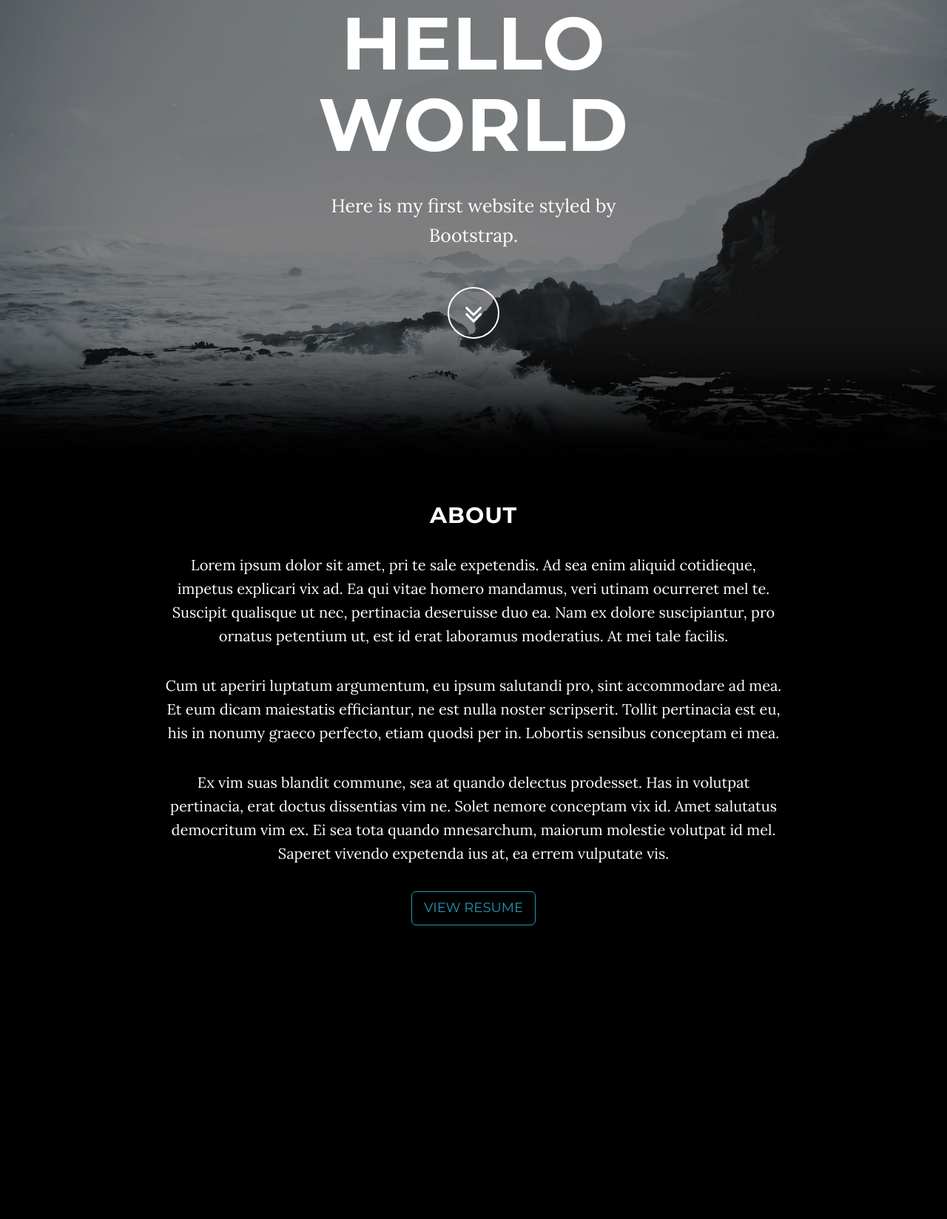
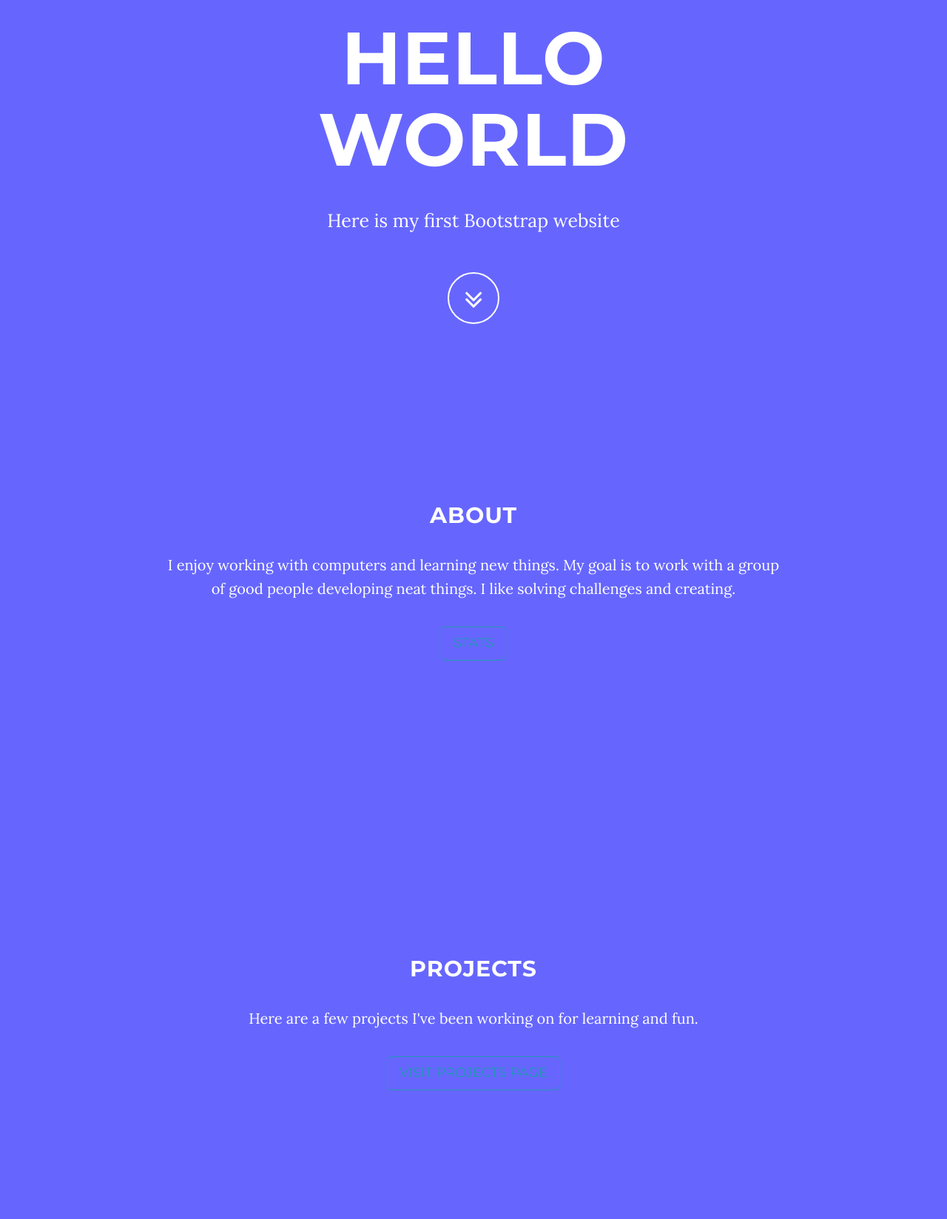
Before and after one commit to GxOff/rosebud, a plain HTML site: page index.html in a window 1280 px wide. Shown: the part 170-1818 px from the top of the page at 74% size. Drawn offline with Linux system fonts and the light colour scheme.

Commit message:
customized css from grayscale start boostrap -- colors too saturated?

```diff
--- a/css/home.css
+++ b/css/home.css
@@ -9,7 +9,7 @@ body {
     height: 100%;
     font-family: Lora,"Helvetica Neue",Helvetica,Arial,sans-serif;
     color: #fff;
-    background-color: #000;
+    background-color: #6666ff;
 }
 
 html {
@@ -54,7 +54,7 @@ a {
 a:hover,
 a:focus {
     text-decoration: none;
-    color: #11505d;
+    color: #f55748;
 }
 
 .light {
@@ -115,7 +115,7 @@ a:focus {
         padding: 20px 0;
         border-bottom: 0;
         letter-spacing: 1px;
-        background: 0 0;
+		background: 0 0;
         -webkit-transition: background .5s ease-in-out,padding .5s ease-in-out;
         -moz-transition: background .5s ease-in-out,padding .5s ease-in-out;
         transition: background .5s ease-in-out,padding .5s ease-in-out;
@@ -123,7 +123,7 @@ a:focus {
 
     .top-nav-collapse {
         padding: 0;
-        background-color: #000;
+        background-color: #f55748;
     }
 
     .navbar-custom.top-nav-collapse {
@@ -138,8 +138,7 @@ a:focus {
     padding: 100px 0;
     text-align: center;
     color: #fff;
-    background: url(../img/intro-bg.jpg) no-repeat bottom center scroll;
-    background-color: #000;
+    background-color: #6666ff;
     -webkit-background-size: cover;
     -moz-background-size: cover;
     background-size: cover;
@@ -257,19 +256,19 @@ a:focus {
     padding: 50px 0;
     color: #fff;
     /*background: url(../img/portfolio-1.jpg) no-repeat center center scroll;*/
-    background-color: #000;
+    background-color: #6666ff;
     -webkit-background-size: cover;
     -moz-background-size: cover;
     background-size: cover;
     -o-background-size: cover;
 }
 
-.download-section {
+.projects-section {
     width: 100%;
     padding: 50px 0;
     color: #fff;
-    /*background: url(../img/downloads-bg.jpg) no-repeat center center scroll;*/
-    background-color: #000;
+    /*background: url(../img/projectss-bg.jpg) no-repeat center center scroll;*/
+    background-color: #6666ff;
     -webkit-background-size: cover;
     -moz-background-size: cover;
     background-size: cover;
@@ -287,7 +286,7 @@ a:focus {
         padding-top: 250px;
     }
 
-    .download-section {
+    .projects-section {
         padding: 100px 0;
     }
 
@@ -314,10 +313,10 @@ a:focus {
 
 .btn-default:hover,
 .btn-default:focus {
-    border: 1px solid #219ab3;
+    border: 1px solid #f55748;
     outline: 0;
-    color: #000;
-    background-color: #219ab3;
+    color: #fff;
+    background-color: #f55748;
 }
 
 ul.banner-social-buttons {
--- a/index.html
+++ b/index.html
@@ -76,7 +76,7 @@
                 <div class="row">
                     <div class="col-md-8 col-md-offset-2">
                         <h1 class="brand-heading">Hello World</h1>
-                        <p class="intro-text">Here is my first website styled by <br>Bootstrap.</p>
+                        <p class="intro-text">Here is my first Bootstrap website</p>
                         <a href="#about" class="btn btn-circle page-scroll">
                             <i class="fa fa-angle-double-down animated"></i>
                         </a>
@@ -91,29 +91,21 @@
         <div class="row">
             <div class="col-lg-8 col-lg-offset-2">
                 <h2>About</h2>
-                <p>Lorem ipsum dolor sit amet, pri te sale expetendis. Ad sea enim aliquid cotidieque,
-				impetus explicari vix ad. Ea qui vitae homero mandamus, veri utinam ocurreret mel te.
-				Suscipit qualisque ut nec, pertinacia deseruisse duo ea. Nam ex dolore suscipiantur,
-				pro ornatus petentium ut, est id erat laboramus moderatius. At mei tale facilis.
+                <p>
+				I enjoy working with computers and learning new things. My goal is to work with a group of good people developing neat things. I like solving challenges and creating.
 				</p>
-				<p>Cum ut aperiri luptatum argumentum, eu ipsum salutandi pro, sint accommodare ad mea.
-				Et eum dicam maiestatis efficiantur, ne est nulla noster scripserit. Tollit pertinacia
-				est eu, his in nonumy graeco perfecto, etiam quodsi per in. Lobortis sensibus conceptam
-				ei mea.
+				<p>
+
 				</p>
-				<p>Ex vim suas blandit commune, sea at quando delectus prodesset. Has in volutpat
-				pertinacia, erat doctus dissentias vim ne. Solet nemore conceptam vix id. Amet salutatus
-				democritum vim ex. Ei sea tota quando mnesarchum, maiorum molestie volutpat id mel.
-				Saperet vivendo expetenda ius at, ea errem vulputate vis.
-				</p>
-				<a href="#" class="btn btn-default btn-lg">View Resume</a>
+
+				<a href="#" class="btn btn-default btn-lg">Stats</a>
             </div>
         </div>
     </section>
 
     <!-- Projects Section -->
-    <section id="download" class="content-section text-center">
-        <div class="download-section">
+    <section id="projects" class="content-section text-center">
+        <div class="projects-section">
             <div class="container">
                 <div class="col-lg-8 col-lg-offset-2">
                     <h2>Projects</h2>
```
Also changed, not shown: projects/index.html (+6 -5 lines), css/bootstrap.css, css/bootstrap.min.css, img/resume-builder.PNG (added).
